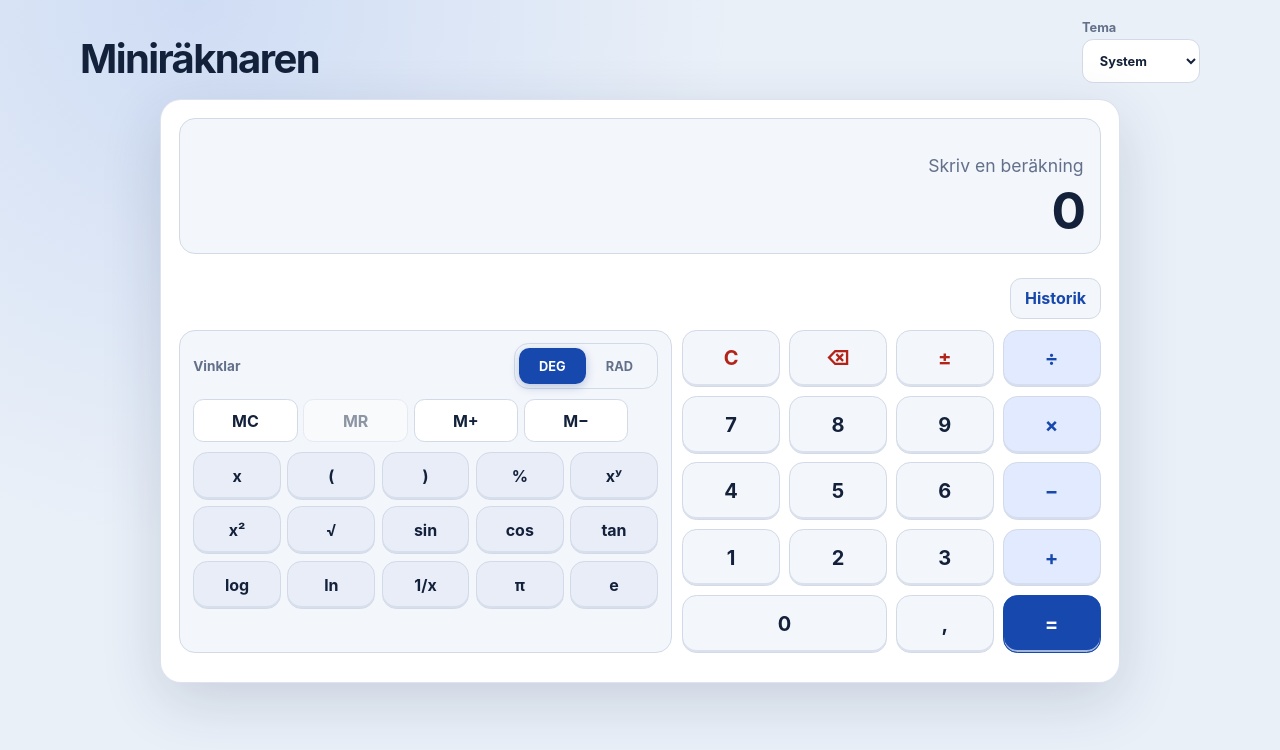
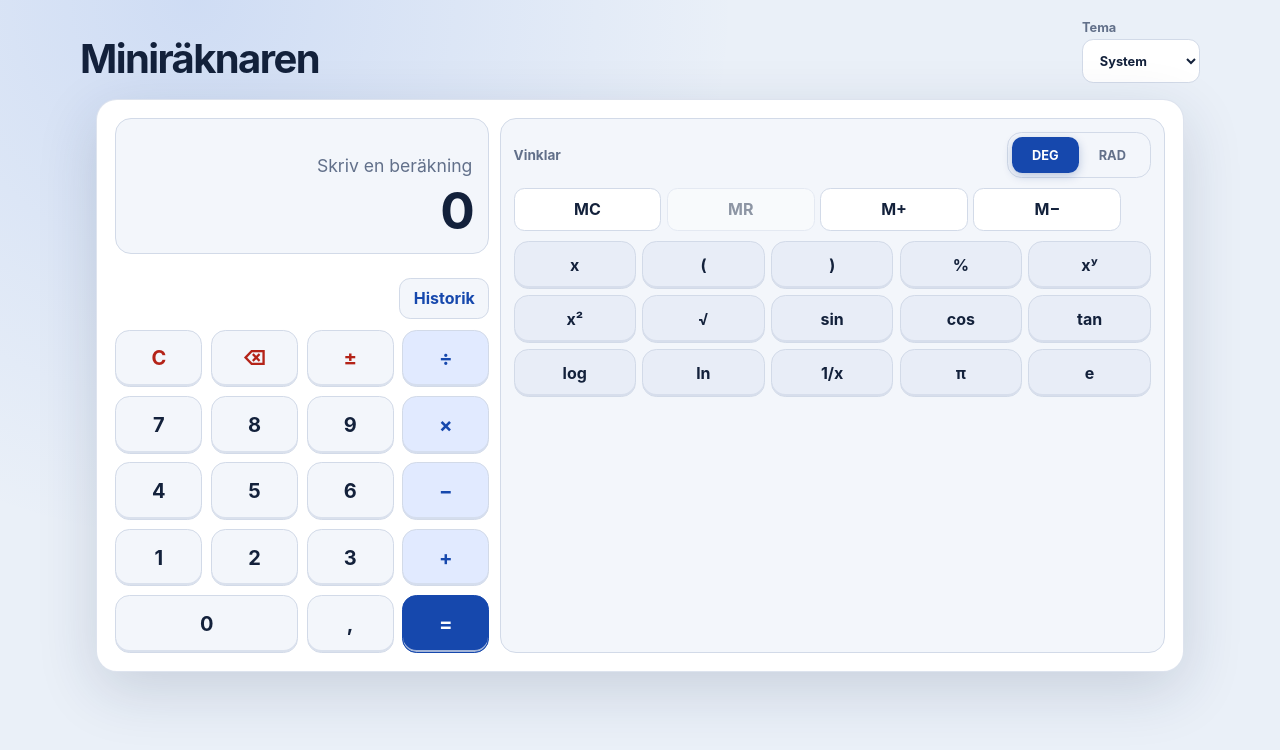
Before and after one commit to erland/pwa-calculator, a React (Vite) app: page / in a window 1280 px wide. Shown: the top 750 px of the page. Built offline with nearby package versions, Linux system fonts and the light colour scheme.

Commit message:
Add stable responsive graph workspace layout

```diff
--- a/src/styles/advanced-responsive.css
+++ b/src/styles/advanced-responsive.css
@@ -28,6 +28,19 @@
 
 .functions-toggle {
   display: none;
+}
+
+.graph-workspace {
+  display: none;
+  min-width: 0;
+  min-height: 0;
+}
+
+.graph-portrait-hint {
+  margin: .55rem 0 0;
+  color: var(--muted);
+  font-size: .82rem;
+  text-align: center;
 }
 
 .history-overlay {
@@ -180,8 +193,77 @@
   }
 }
 
-/* Phone landscape: keep both keypads side by side but remove the permanent
- * history column. */
+/* Landscape uses a stable calculator column on the left and a secondary
+ * workspace on the right. The secondary workspace holds scientific controls
+ * normally and the graph when x is present. */
+@media (orientation: landscape) {
+  .mode-advanced .calculator-card {
+    display: grid;
+    grid-template-columns: minmax(18rem, .8fr) minmax(0, 1.2fr);
+    grid-template-rows: auto auto minmax(0, 1fr);
+  }
+
+  .mode-advanced .display {
+    grid-column: 1;
+    grid-row: 1;
+  }
+
+  .mode-advanced .advanced-toolbar {
+    grid-column: 1;
+    grid-row: 2;
+  }
+
+  .mode-advanced .basic-keypad {
+    grid-column: 1;
+    grid-row: 3;
+  }
+
+  .mode-advanced .advanced-panel,
+  .mode-advanced .graph-workspace {
+    grid-column: 2;
+    grid-row: 1 / 4;
+    min-width: 0;
+    min-height: 0;
+  }
+
+  .mode-advanced.graph-active:not(.functions-open) .advanced-panel {
+    display: none;
+  }
+
+  .mode-advanced.graph-active:not(.functions-open) .graph-workspace {
+    display: block;
+  }
+
+  .mode-advanced.graph-active .functions-toggle {
+    display: block;
+  }
+
+  .mode-advanced.graph-active.functions-open .graph-workspace {
+    display: none;
+  }
+
+  .mode-advanced .graph-portrait-hint {
+    display: none;
+  }
+
+  .mode-advanced .graph-workspace .graph-canvas,
+  .mode-advanced .graph-workspace .graph-canvas__surface {
+    width: 100%;
+    height: 100%;
+    min-height: 0;
+  }
+
+  .mode-advanced .graph-workspace .graph-canvas__surface {
+    aspect-ratio: auto;
+  }
+
+  .mode-advanced .advanced-controls {
+    height: 100%;
+    margin-bottom: 0;
+  }
+}
+
+/* Phone landscape compacts both columns enough to fit without page scrolling. */
 @media (orientation: landscape) and (max-height: 600px) and (max-width: 950px) {
   body {
     min-height: 100dvh;
@@ -197,52 +279,36 @@
     display: none;
   }
 
-  .mode-advanced .mode-switch {
-    width: min(100%, 22rem);
-    margin-bottom: .25rem;
-    padding: .18rem;
-  }
-
-  .mode-advanced .mode-switch button {
-    min-height: 1.85rem;
-  }
-
   .mode-advanced .workspace {
     grid-template-columns: minmax(0, 1fr);
     gap: .4rem;
   }
 
   .mode-advanced .calculator-card {
-    display: grid;
-    grid-template-columns: minmax(0, 1.1fr) minmax(0, .9fr);
+    grid-template-columns: minmax(17rem, .85fr) minmax(0, 1.15fr);
     grid-template-rows: auto auto 1fr;
     gap: .4rem;
     padding: .45rem;
   }
 
   .mode-advanced .display {
-    grid-column: 1 / -1;
     min-height: 3.7rem;
     margin-bottom: 0;
     padding: .35rem .65rem;
   }
 
   .mode-advanced .advanced-toolbar {
-    grid-column: 1 / -1;
+    justify-content: flex-end;
     margin-bottom: 0;
   }
 
-  .mode-advanced .functions-toggle {
-    display: none;
-  }
-
-  .mode-advanced .history-toggle {
+  .mode-advanced .panel-toggle {
     min-height: 1.85rem;
     padding: 0 .65rem;
   }
 
-  .mode-advanced .advanced-panel {
-    min-width: 0;
+  .mode-advanced:not(.graph-active) .functions-toggle {
+    display: none;
   }
 
   .mode-advanced .expression {
@@ -256,7 +322,6 @@
 
   .mode-advanced .advanced-controls {
     min-width: 0;
-    margin-bottom: 0;
     padding: .35rem;
   }
 
@@ -317,31 +382,18 @@
   }
 }
 
-/* Tablets and similarly sized landscape viewports use their width instead of
- * stacking scientific and numeric keypads vertically. */
+/* Tablets and similarly sized landscape viewports use a wider graph workspace. */
 @media (orientation: landscape) and (min-width: 761px) and (min-height: 601px) {
   .mode-advanced .workspace {
-    grid-template-columns: minmax(0, 60rem);
+    grid-template-columns: minmax(0, 68rem);
   }
 
   .mode-advanced .calculator-card {
-    display: grid;
-    grid-template-columns: minmax(0, 1fr) minmax(0, .85fr);
-    grid-template-rows: auto auto 1fr;
+    grid-template-columns: minmax(20rem, .72fr) minmax(0, 1.28fr);
     gap: .65rem;
   }
 
-  .mode-advanced .display,
   .mode-advanced .advanced-toolbar {
-    grid-column: 1 / -1;
-  }
-
-  .mode-advanced .advanced-toolbar {
-    margin-bottom: 0;
-  }
-
-  .mode-advanced .advanced-controls {
-    height: 100%;
     margin-bottom: 0;
   }
 
```
